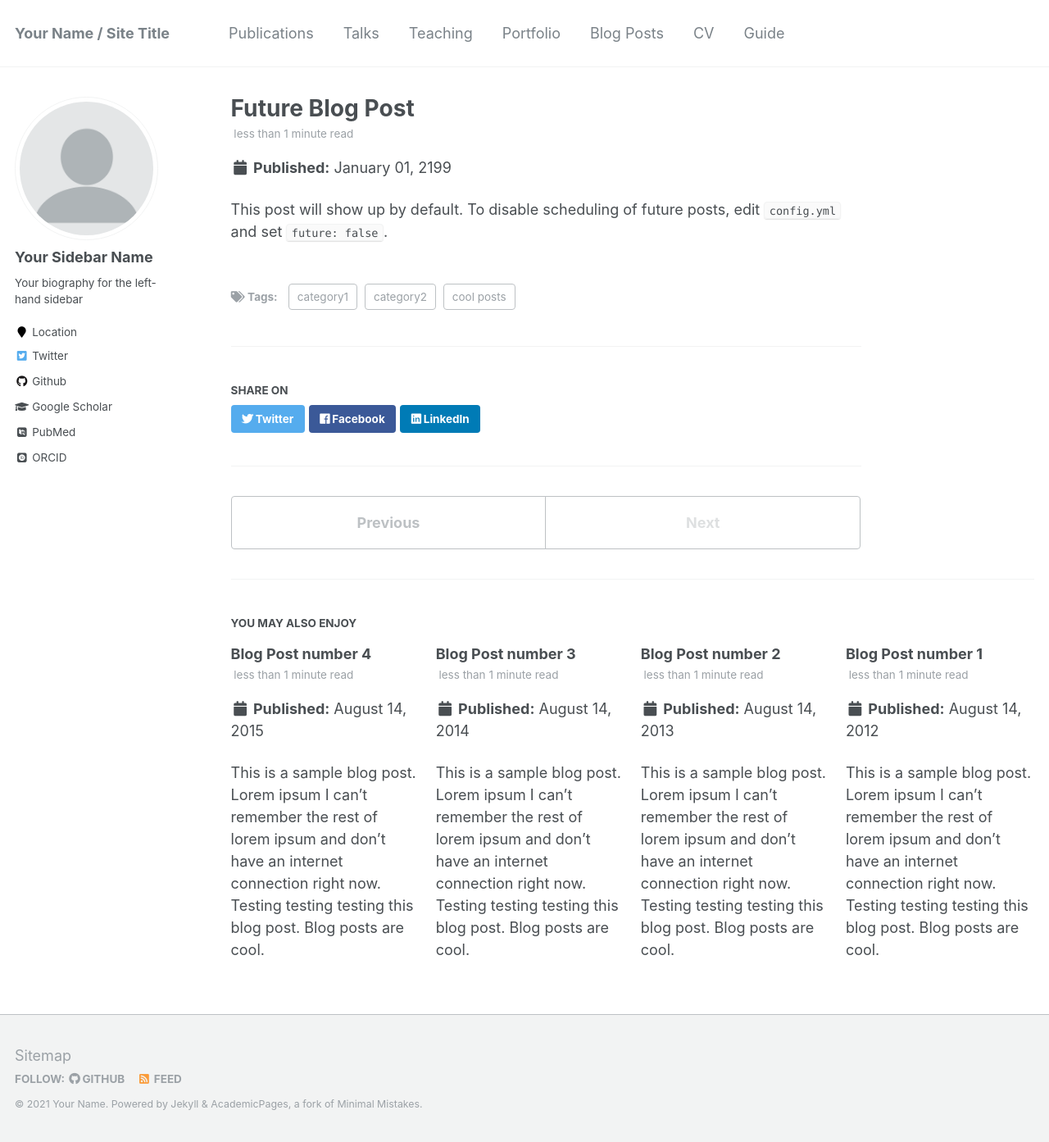
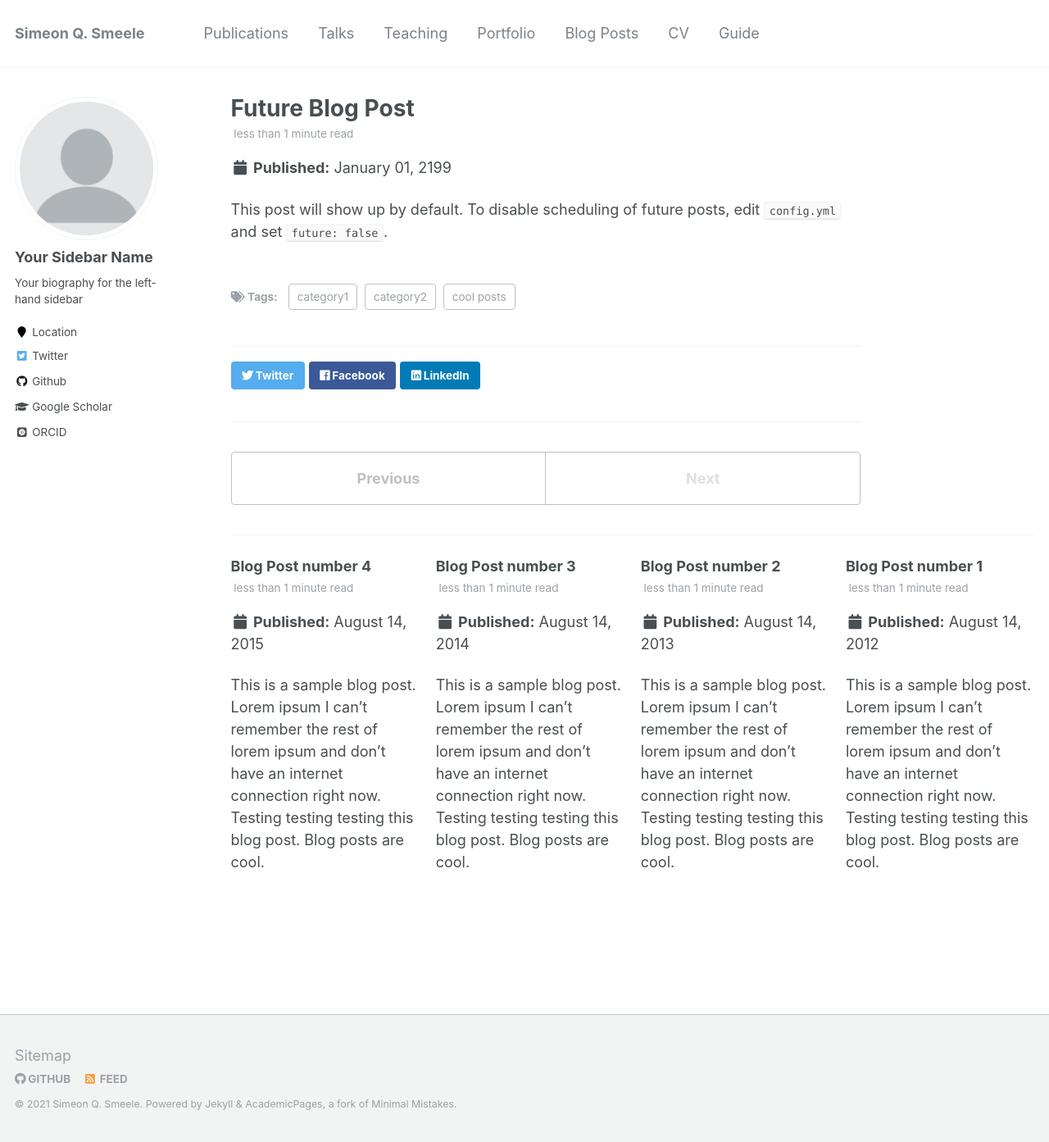
Before and after one commit to simeonqs/simeonqs.github.io, a Jekyll site: the page built from _posts/2199-01-01-future-post.md, in a window 1280 px wide and 1393 px high. Shown: the whole window at 82% size. Built offline with Jekyll 4.4.1, drawn with Linux system fonts in a browser that asks for light colours; some web fonts are replaced.

Commit message:
Adding first info.

```diff
--- a/_config.yml
+++ b/_config.yml
@@ -6,14 +6,14 @@
 # `jekyll serve`. If you change this file, please restart the server process.
 
 # Site Settings
-locale                   : "en-US"
-title                    : "Your Name / Site Title"
+locale                   : "ger-DE"
+title                    : "Simeon Q. Smeele"
 title_separator          : "-"
-name                     : &name "Your Name"
-description              : &description "personal description"
+name                     : &name "Simeon Q. Smeele"
+description              : &description "IMPRS doctoral student at MPI of Animal Behavior and MPI for Evolutionary Anthropology"
 url                      : https://academicpages.github.io # the base hostname & protocol for your site e.g. "https://mmistakes.github.io"
 baseurl                  : "" # the subpath of your site, e.g. "/blog"
-repository               : "academicpages/academicpages.github.io"
+repository               : "simeonqs/simeonqs.github.io"
 teaser                   :  # filename of teaser fallback teaser image placed in /images/, .e.g. "500x300.png"
 breadcrumbs              : false # true, false (default)
 words_per_minute         : 160
@@ -85,10 +85,9 @@
   bio              : "Your biography for the left-hand sidebar"
   location         : "Location"
   employer         :
-  pubmed           : "https://www.ncbi.nlm.nih.gov/pubmed/?term=john+snow"
   googlescholar    : "http://yourfullgooglescholarurl.com"
   email            :
-  researchgate     :  # example: "https://www.researchgate.net/profile/yourprofile"
+  researchgate     :  # example: "https://www.researchgate.net/profile/Simeon-Smeele"
   uri              :
   bitbucket        :
   codepen          :
@@ -96,20 +95,19 @@
   flickr           :
   facebook         :
   foursquare       :
-  github           : "academicpages"
+  github           : "simeonqs"
   google_plus      :
   keybase          :
   instagram        :
-  impactstory      : #"https://profiles.impactstory.org/u/xxxx-xxxx-xxxx-xxxx"
   lastfm           :
   linkedin         :
-  orcid            : "http://orcid.org/yourorcidurl"
+  orcid            : "http://orcid.org/0000-0003-1001-6615"
   pinterest        :
   soundcloud       :
-  stackoverflow    : # http://stackoverflow.com/users/123456/username
+  stackoverflow    :
   steam            :
   tumblr           :
-  twitter          : "replacethistwitterhandle"
+  twitter          : "simeonqs"
   vine             :
   weibo            :
   xing             :
```
